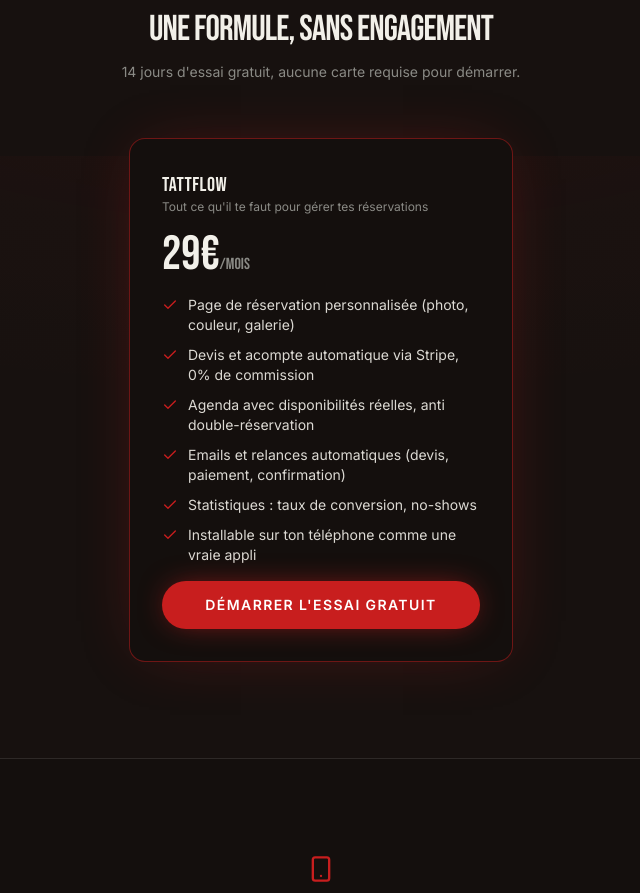
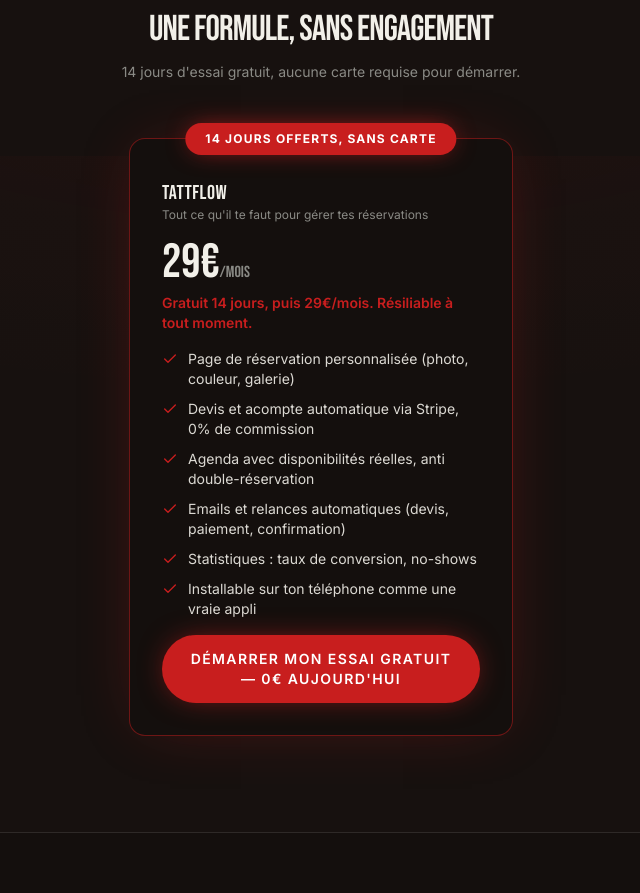
Before and after one commit to valentinfinet34-beep/-tattoo-booking, a Next.js app: page / in a window 1280 px wide. Shown: the part 1444-2337 px from the top of the page, without its empty margins (319-959 px from the left). Built offline with nearby package versions, Linux system fonts and the light colour scheme.

Commit message:
Rend l'essai gratuit de 14 jours plus visible sur la carte tarif
Badge accent au-dessus du prix + rappel juste sous le prix + CTA reformule,
sur la page d'accueil et dans les parametres du dashboard (l'abonnement
prenait trop toute la place visuellement).

```diff
--- a/src/app/page.tsx
+++ b/src/app/page.tsx
@@ -144,19 +144,28 @@ export default function Home() {
           </RevealSection>
 
           <RevealSection className="mx-auto max-w-sm">
-            <div className="flex h-full flex-col gap-4 rounded-2xl border border-accent/50 bg-background p-8 shadow-[0_0_60px_-20px_rgba(200,30,30,0.4)]">
+            <div className="relative flex h-full flex-col gap-4 rounded-2xl border border-accent/50 bg-background p-8 pt-10 shadow-[0_0_60px_-20px_rgba(200,30,30,0.4)]">
+              <div className="absolute -top-4 left-1/2 -translate-x-1/2 whitespace-nowrap rounded-full bg-accent px-5 py-2 text-xs font-bold uppercase tracking-[0.1em] text-white shadow-[0_0_25px_-6px_rgba(200,30,30,0.9)]">
+                14 jours offerts, sans carte
+              </div>
               <div>
                 <p className="font-display text-xl tracking-wide text-foreground">
                   {PLAN.name}
                 </p>
                 <p className="text-xs text-muted">{PLAN.tagline}</p>
               </div>
+              <div>
                 <p className="font-display text-5xl text-foreground">
                   {PLAN.price}
                   <span className="text-base font-normal text-muted">
                     /mois
                   </span>
                 </p>
+                <p className="mt-1.5 text-sm font-semibold text-accent">
+                  Gratuit 14 jours, puis {PLAN.price}/mois. Résiliable à tout
+                  moment.
+                </p>
+              </div>
               <ul className="flex flex-1 flex-col gap-2.5 text-left text-sm text-foreground/90">
                 {PLAN.features.map((item) => (
                   <li key={item} className="flex items-start gap-2.5">
@@ -169,7 +178,7 @@ export default function Home() {
                 href="/signup"
                 className="block w-full rounded-full bg-accent px-6 py-3.5 text-center text-sm font-semibold uppercase tracking-[0.1em] text-white shadow-[0_0_30px_-8px_rgba(200,30,30,0.8)] transition-all duration-300 hover:-translate-y-0.5"
               >
-                Démarrer l&apos;essai gratuit
+                Démarrer mon essai gratuit — 0€ aujourd&apos;hui
               </Link>
             </div>
           </RevealSection>
--- a/src/components/dashboard/SubscriptionSection.tsx
+++ b/src/components/dashboard/SubscriptionSection.tsx
@@ -64,16 +64,24 @@ export function SubscriptionSection({
           : "Aucun abonnement actif. Démarre ton essai gratuit de 14 jours."}
       </p>
 
-      <div className="flex flex-col gap-4 rounded-2xl border border-accent/50 bg-accent/5 p-5 sm:max-w-sm">
+      <div className="relative flex flex-col gap-4 rounded-2xl border border-accent/50 bg-accent/5 p-5 pt-9 sm:max-w-sm">
+        <div className="absolute -top-3.5 left-1/2 -translate-x-1/2 whitespace-nowrap rounded-full bg-accent px-4 py-1.5 text-[11px] font-bold uppercase tracking-[0.08em] text-white shadow-[0_0_20px_-5px_rgba(200,30,30,0.9)]">
+          14 jours offerts, sans carte
+        </div>
         <div>
           <p className="font-display text-lg tracking-wide text-zinc-100">
             TattFlow
           </p>
           <p className="text-xs text-zinc-500">Toutes les fonctionnalités</p>
         </div>
-        <p className="font-display text-3xl text-zinc-100">
-          29€<span className="text-sm font-normal text-zinc-500">/mois</span>
-        </p>
+        <div>
+          <p className="font-display text-3xl text-zinc-100">
+            29€<span className="text-sm font-normal text-zinc-500">/mois</span>
+          </p>
+          <p className="mt-1 text-xs font-semibold text-accent">
+            Gratuit 14 jours, puis 29€/mois. Résiliable à tout moment.
+          </p>
+        </div>
         <ul className="flex flex-col gap-2 text-xs text-zinc-400">
           {FEATURES.map((f) => (
             <li key={f} className="flex items-start gap-2">
@@ -84,7 +92,7 @@ export function SubscriptionSection({
         </ul>
         <form action={startSubscriptionCheckout}>
           <button type="submit" className="btn-primary w-full">
-            Démarrer l&apos;essai gratuit
+            Démarrer mon essai gratuit — 0€ aujourd&apos;hui
           </button>
         </form>
       </div>
```
Lines whose indentation alone changed are shown as unchanged.
